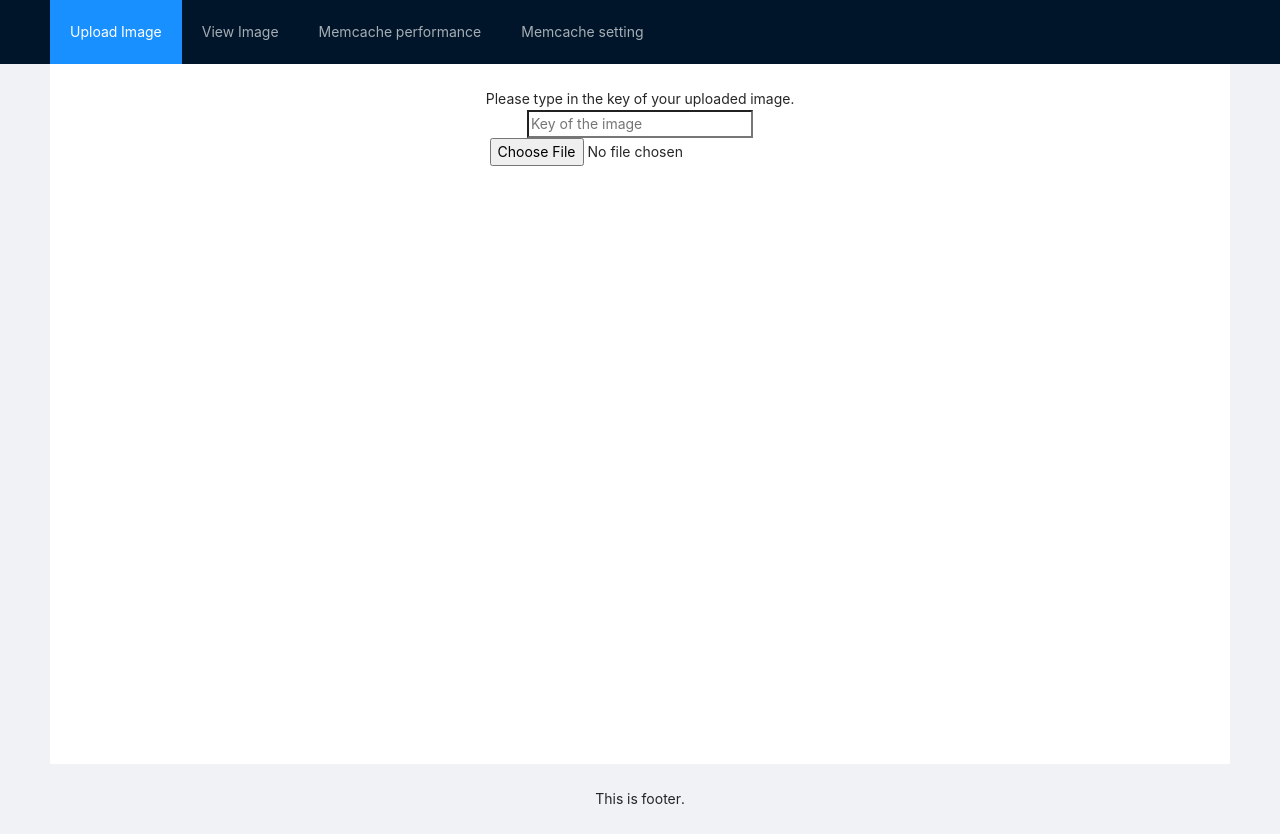
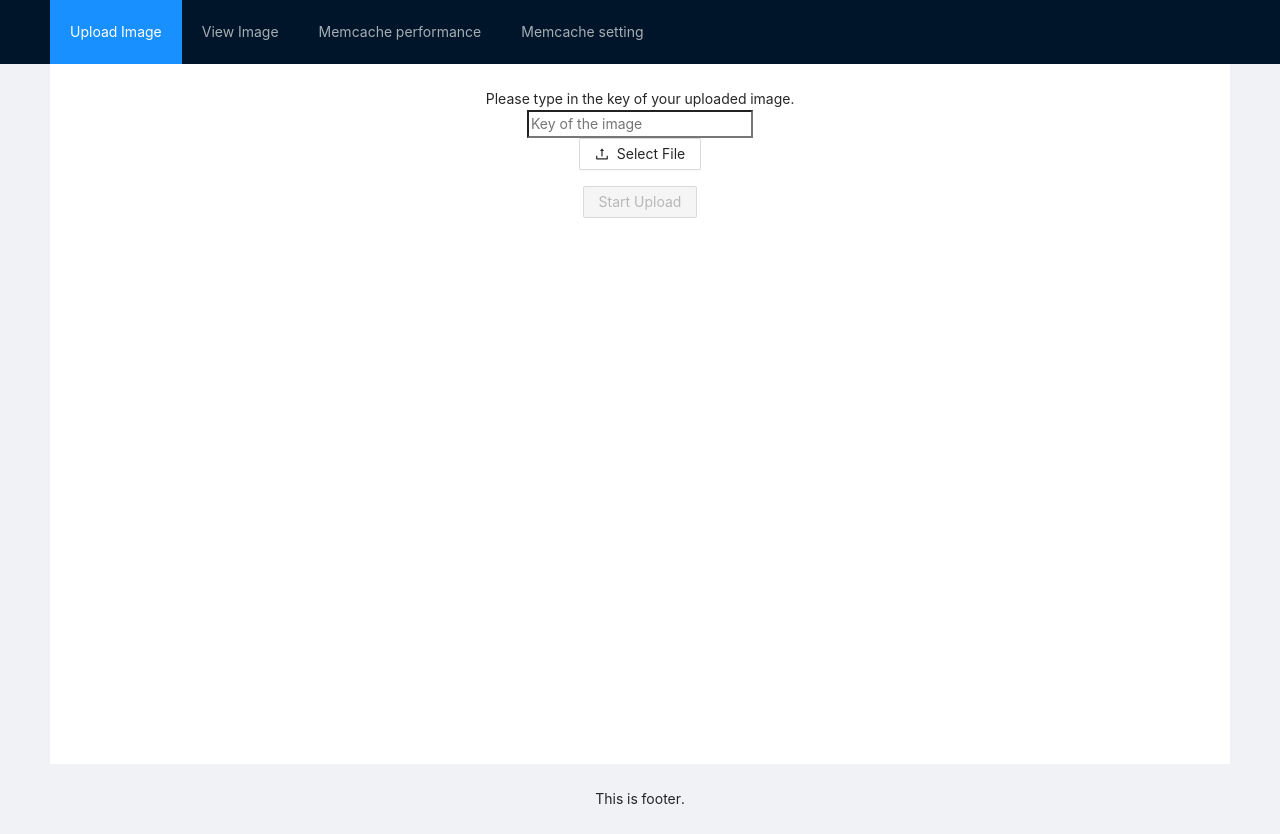
Before and after one commit to cz2h/frontend, a React (Create React App) app: page / in a window 1280 px wide. Built offline with nearby package versions, Linux system fonts and the light colour scheme.

Commit message:
Refactor UI

```diff
--- a/src/imageUploader/ImageUploader.js
+++ b/src/imageUploader/ImageUploader.js
@@ -1,13 +1,24 @@
 import { useState } from "react";
 // import { connect } from "react-redux";
 import postRequest from "../rpcCalls/postRequest";
+
+import { Upload, Button } from 'antd';
+import { UploadOutlined } from '@ant-design/icons';
+
 
 const ImageUploader = () => {
     const [errorMessage, setMessage] = useState("");
     const [imageKey, setImageKey] = useState("");
 
+    let state = {
+        fileList: [],
+        uploading: false,
+    }
+
+    const { uploading, fileList } = state;
+
     const myProps = {
-        onChange(info) {
+        handleUpload(info) {
             let file = info.file;
             if (file.status !== 'uploading') {
                 if (! file.type.includes('image')) {
@@ -20,6 +31,23 @@ const ImageUploader = () => {
                 }
             }
         },
+        onRemove: file => {
+            this.setState(state => {
+              const index = state.fileList.indexOf(file);
+              const newFileList = state.fileList.slice();
+              newFileList.splice(index, 1);
+              return {
+                fileList: newFileList,
+              };
+            });
+          },
+        beforeUpload: file => {
+            this.setState(state => ({
+              fileList: [...state.fileList, file],
+            }));
+            return false;
+          },
+        fileList,
     };
 
     return (
@@ -34,14 +62,19 @@ const ImageUploader = () => {
                 }}
             />
             <br/>
-            <input
-                type="file"
-                onChange={(e) => {
-                        [...e.target.files].map((file) => {
-                        myProps.onChange({ file: file });
-                    });
-                }}
-            />
+            <Upload {...myProps}>
+                <Button icon={<UploadOutlined />}>Select File</Button>
+            </Upload>
+            <Button
+                type="primary"
+                onClick={myProps.handleUpload}
+                disabled={fileList.length === 0}
+                loading={uploading}
+                style={{ marginTop: 16 }}
+            >
+                {uploading ? 'Uploading' : 'Start Upload'}
+            </Button>
+
             {errorMessage}
         </div>
     );
```
